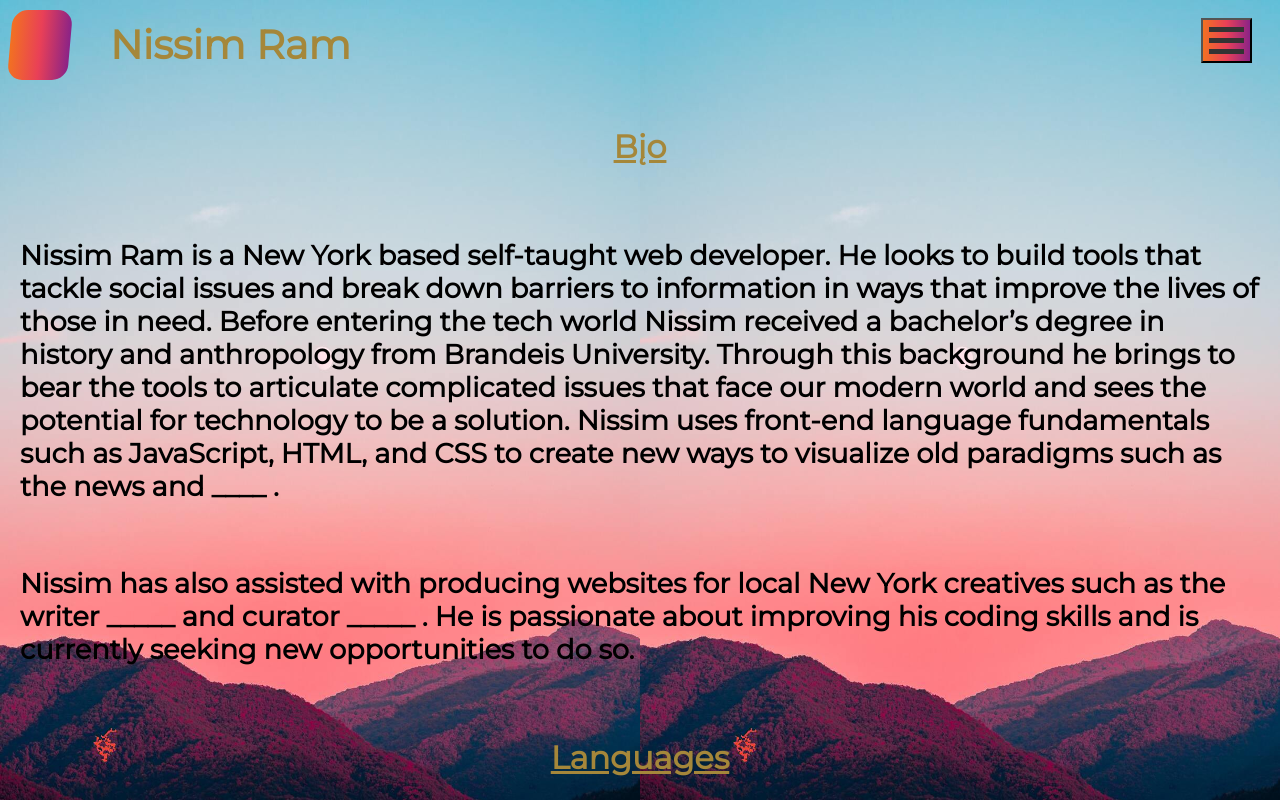
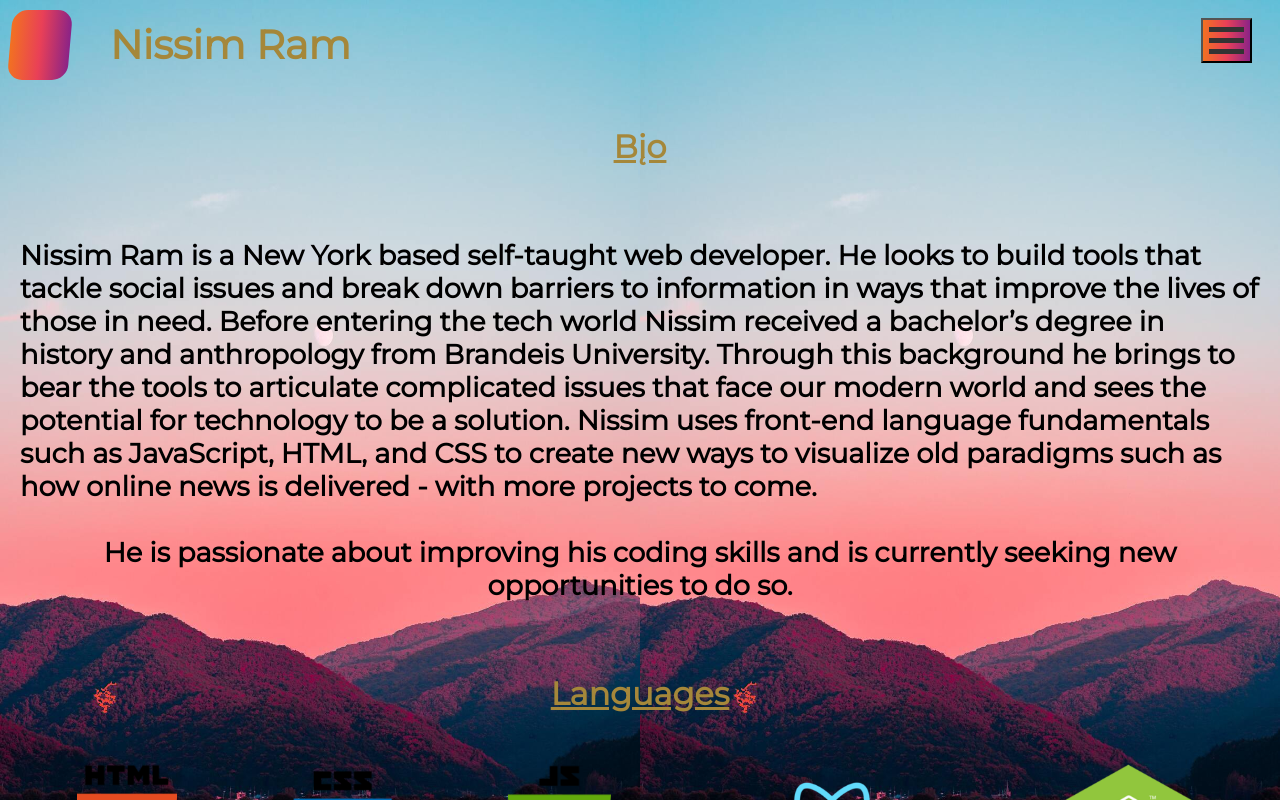
Before and after one commit to nizoom/Portfolio, a React (Create React App) app: page /About in a window 1280 px wide. Shown: the top 800 px of the page. Built offline with nearby package versions, Linux system fonts and the light colour scheme.

Commit message:
Final touches to about page

```diff
--- a/src/Pages/About.js
+++ b/src/Pages/About.js
@@ -18,7 +18,7 @@ const About = ( props ) => {
       <div className = "main">
 
 
-          <h2 className = "par_one">
+          <h2>
            Nissim Ram is a New York based self-taught web developer. He
            looks to build tools that tackle social issues and break down barriers
            to information in ways that improve the lives of those in need. Before
@@ -27,18 +27,16 @@ const About = ( props ) => {
            brings to bear the tools to articulate complicated issues that face our
            modern world and sees the potential for technology to be a solution.
            Nissim uses front-end language fundamentals such as JavaScript, HTML,
-           and CSS to create new ways to visualize old paradigms such as the news and
-           ____ . </h2>
+           and CSS to create new ways to visualize old paradigms such as how online news
+           is delivered - with more projects to come.
 
+            <br/> <br/>
+            <div className = "par_two">
+          He is passionate about improving his coding skills and is currently
+          seeking new opportunities to do so.
+            </div>
 
-           <br/>
-           <h2 className = "par_two">
-           Nissim has also assisted with producing websites for local New York
-           creatives such as the writer _____ and curator _____ .
-           He is passionate about improving his coding skills and is currently
-           seeking new opportunities to do so.
-           </h2>
-
+          </h2>
        </div>
 
        <Languages/>
--- a/src/Pages/css/about.css
+++ b/src/Pages/css/about.css
@@ -19,3 +19,7 @@ body{
 h1{
   margin: 10px;
 }
+
+.par_two {
+  text-align: center;
+}
```
Also changed, not shown: 1 other file (tests, documents, lock files or other folders).
